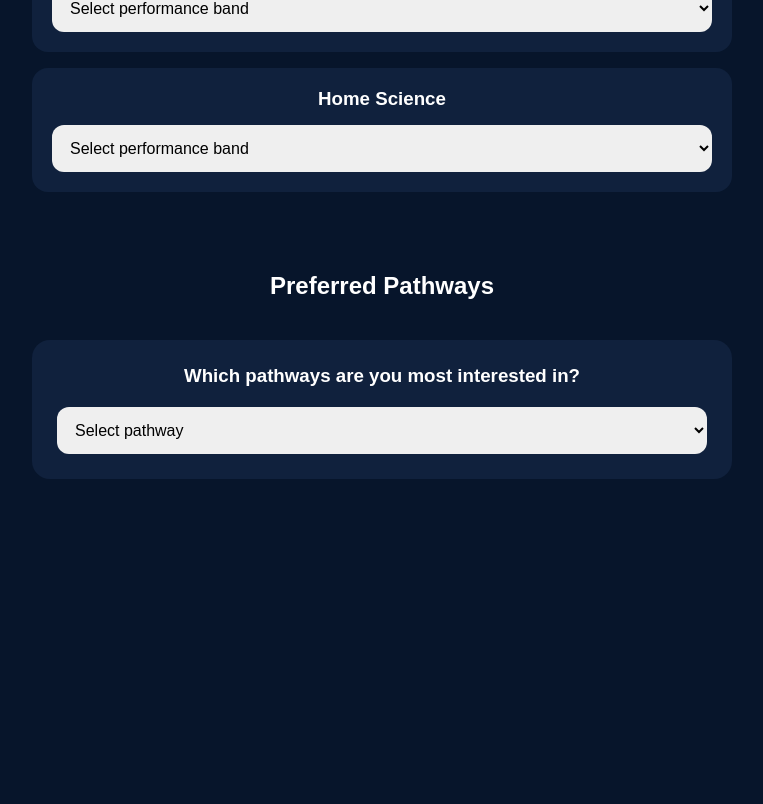
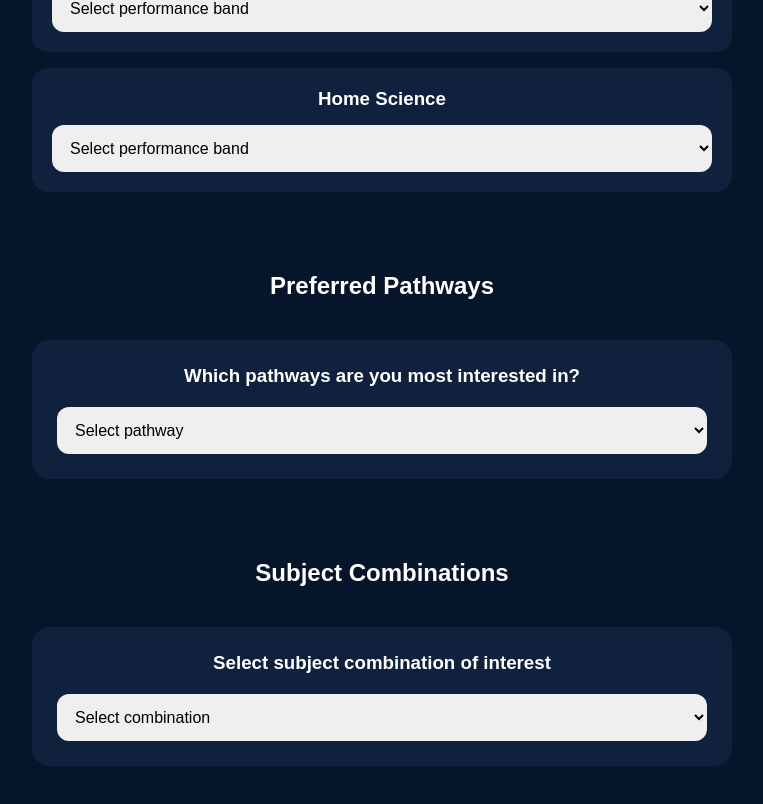
Before and after one commit to 77joses/SwiftPath-, a React (Vite) app: page / in a window 1280 px wide. Shown: the part 3439-4243 px from the top of the page, without its empty margins (258-1021 px from the left). Before the commit the page ends 3978 px from the top, so only its background shows below. Built offline with nearby package versions, Linux system fonts and the light colour scheme.

Commit message:
Update App.jsx

```diff
--- a/src/App.jsx
+++ b/src/App.jsx
@@ -1,3 +1,5 @@
+import subjectCombinations from "./data/subjectCombinations";
+import CombinationSelector from "./components/CombinationSelector";
 import pathwayChoices from "./data/pathwayChoices";
 import PathwaySelector from "./components/PathwaySelector";
 import subjects from "./data/subjects";
@@ -107,6 +109,23 @@ export default function App() {
     pathways={pathwayChoices}
   />
 </div>
+    <div
+  style={{
+    marginTop: "80px",
+    width: "100%",
+    display: "flex",
+    flexDirection: "column",
+    alignItems: "center",
+  }}
+>
+  <h2 style={{ marginBottom: "20px" }}>
+    Subject Combinations
+  </h2>
+
+  <CombinationSelector
+    combinations={subjectCombinations}
+  />
+</div>
       </section>
 
     </div>
```
